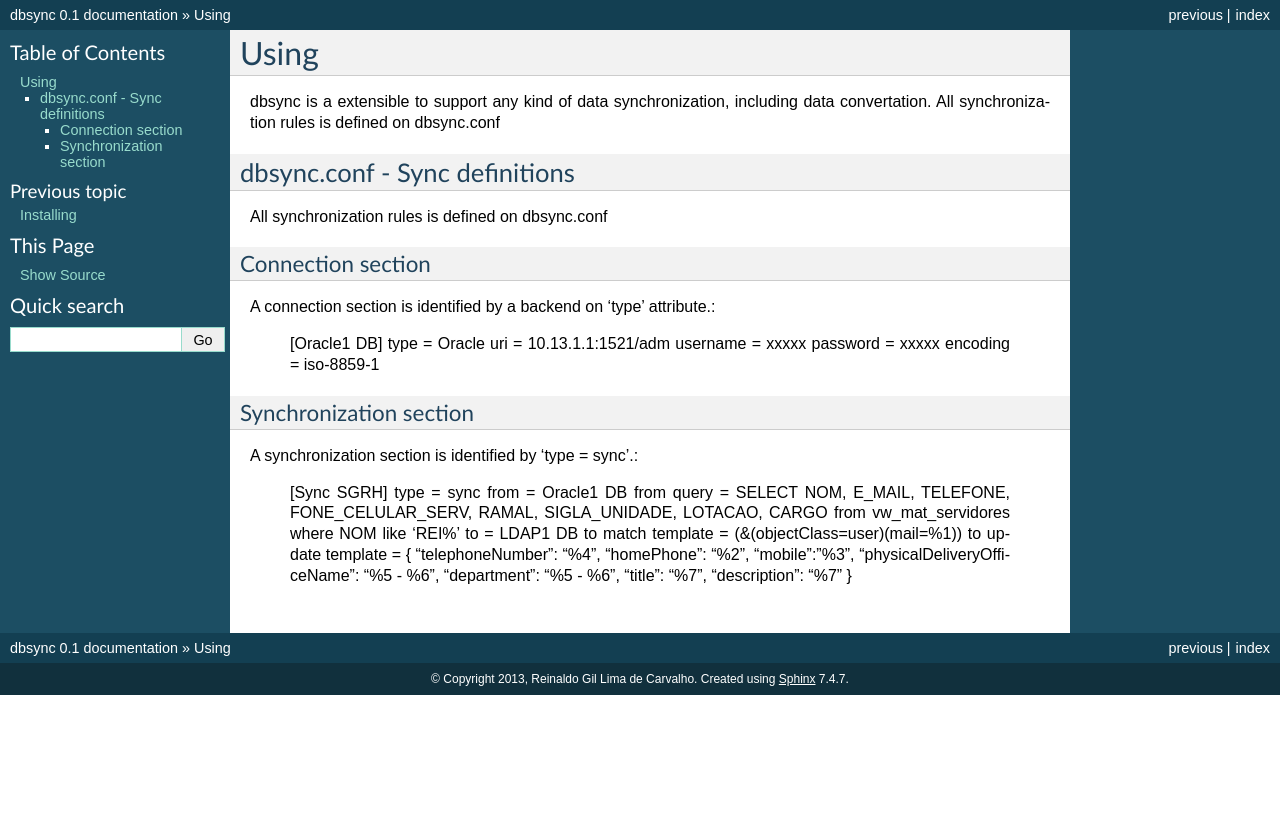
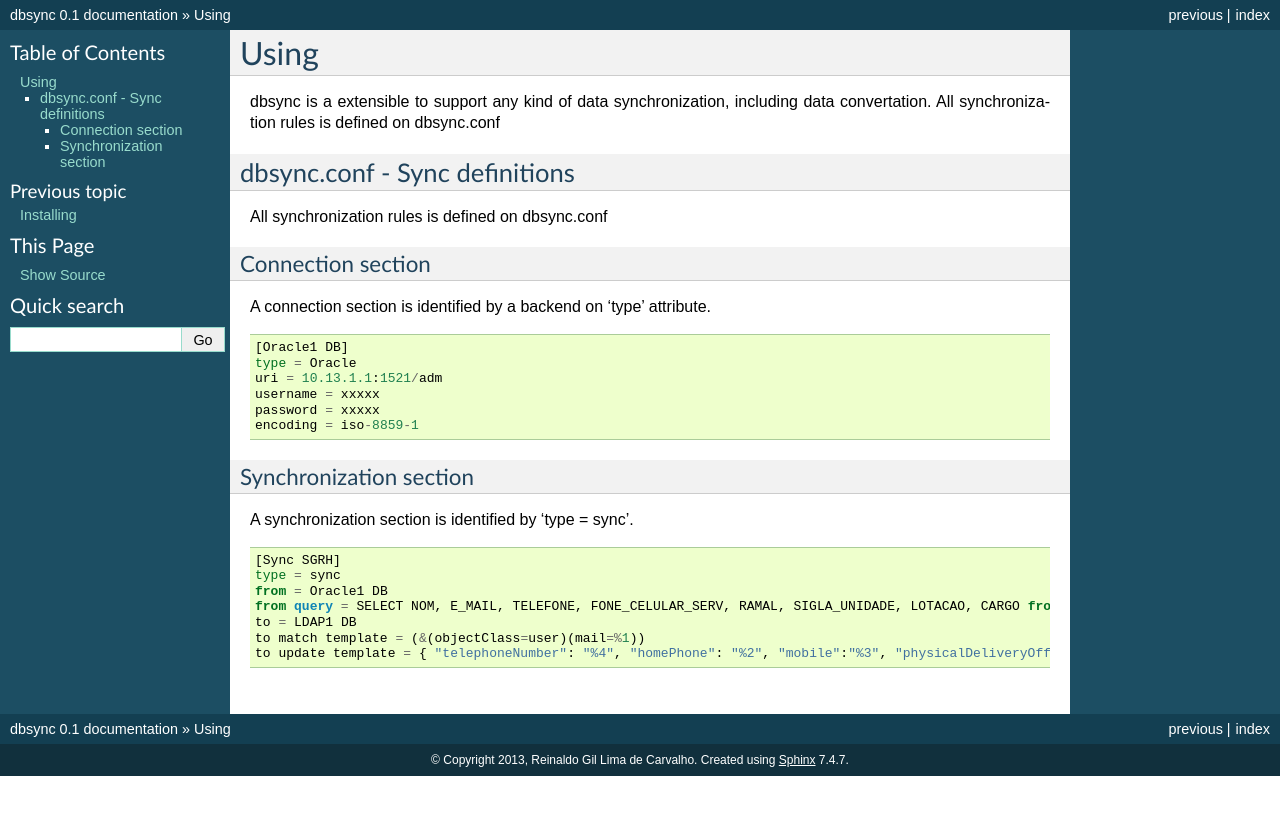
Before and after one commit to reinaldoc/dbsync, a Sphinx documentation site: the page built from docs/using.rst, in a window 1280 px wide. Shown: the top 815 px of the page. Built offline with Sphinx 7.4.7, drawn with Linux system fonts in a browser that asks for light colours.

```diff
--- a/docs/using.rst
+++ b/docs/using.rst
@@ -15,7 +15,7 @@ All synchronization rules is defined on dbsync.conf
 Connection section
 ------------------
 
-A connection section is identified by a backend on 'type' attribute.:
+A connection section is identified by a backend on 'type' attribute. ::
 
     [Oracle1 DB]
     type = Oracle
@@ -28,7 +28,7 @@ A connection section is identified by a backend on 'type' attribute.:
 Synchronization section
 -----------------------
 
-A synchronization section is identified by 'type = sync'.:
+A synchronization section is identified by 'type = sync'. ::
 
     [Sync SGRH]
     type = sync
```
